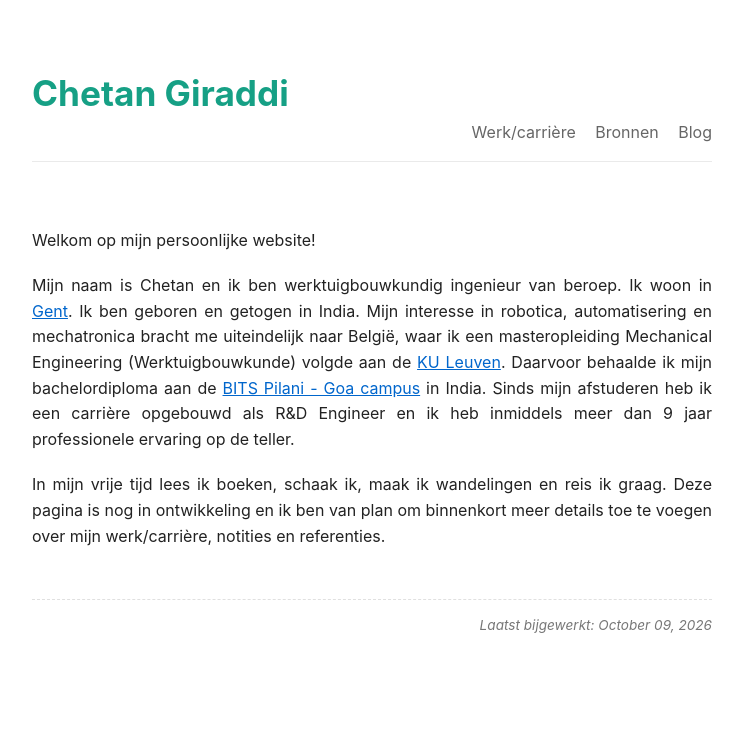
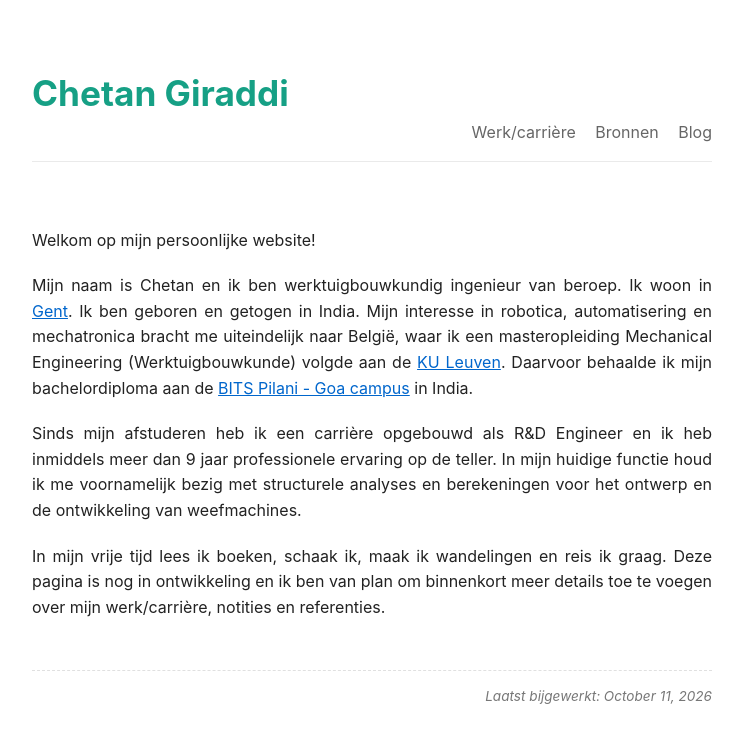
Before and after one commit to chetan-tg/chetan-tg.github.io, a Jekyll site: the page built from index.md, in a window 1280 px wide. Shown: the top 743 px of the page, without its empty margins (268-1011 px from the left). Built offline with Jekyll 4.4.1, drawn with Linux system fonts in a browser that asks for light colours.

Commit message:
minor edits

```diff
--- a/index.md
+++ b/index.md
@@ -1,12 +1,14 @@
 ---
 layout: defaults
 title: Homepage
-last_modified_at: 2026-10-09
+last_modified_at: 2026-10-11
 ---
 
 Welkom op mijn persoonlijke website!
 
 Mijn naam is Chetan en ik ben werktuigbouwkundig ingenieur van beroep.
-Ik woon in [Gent](https://visit.gent.be/nl). Ik ben geboren en getogen in India. Mijn interesse in robotica, automatisering en mechatronica bracht me uiteindelijk naar België, waar ik een masteropleiding Mechanical Engineering (Werktuigbouwkunde) volgde aan de [KU Leuven](https://www.kuleuven.be/kuleuven). Daarvoor behaalde ik mijn bachelordiploma aan de [BITS Pilani - Goa campus](https://www.bits-pilani.ac.in/goa/) in India. Sinds mijn afstuderen heb ik een carrière opgebouwd als R&D Engineer en ik heb inmiddels meer dan 9 jaar professionele ervaring op de teller.
+Ik woon in [Gent](https://visit.gent.be/nl). Ik ben geboren en getogen in India. Mijn interesse in robotica, automatisering en mechatronica bracht me uiteindelijk naar België, waar ik een masteropleiding Mechanical Engineering (Werktuigbouwkunde) volgde aan de [KU Leuven](https://www.kuleuven.be/kuleuven). Daarvoor behaalde ik mijn bachelordiploma aan de [BITS Pilani - Goa campus](https://www.bits-pilani.ac.in/goa/) in India.
+
+Sinds mijn afstuderen heb ik een carrière opgebouwd als R&D Engineer en ik heb inmiddels meer dan 9 jaar professionele ervaring op de teller. In mijn huidige functie houd ik me voornamelijk bezig met structurele analyses en berekeningen voor het ontwerp en de ontwikkeling van weefmachines.
 
 In mijn vrije tijd lees ik boeken, schaak ik, maak ik wandelingen en reis ik graag. Deze pagina is nog in ontwikkeling en ik ben van plan om binnenkort meer details toe te voegen over mijn werk/carrière, notities en referenties.
```
Also changed, not shown: 1 other file.
